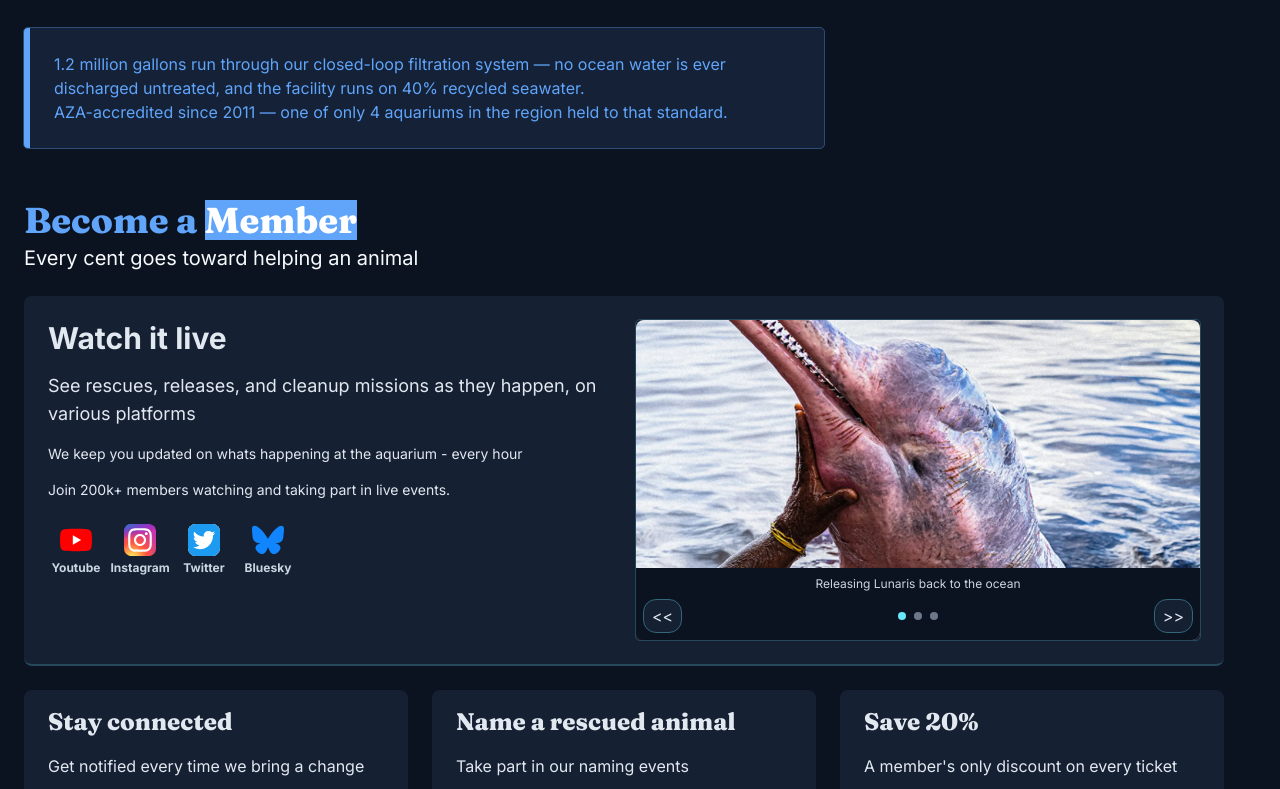
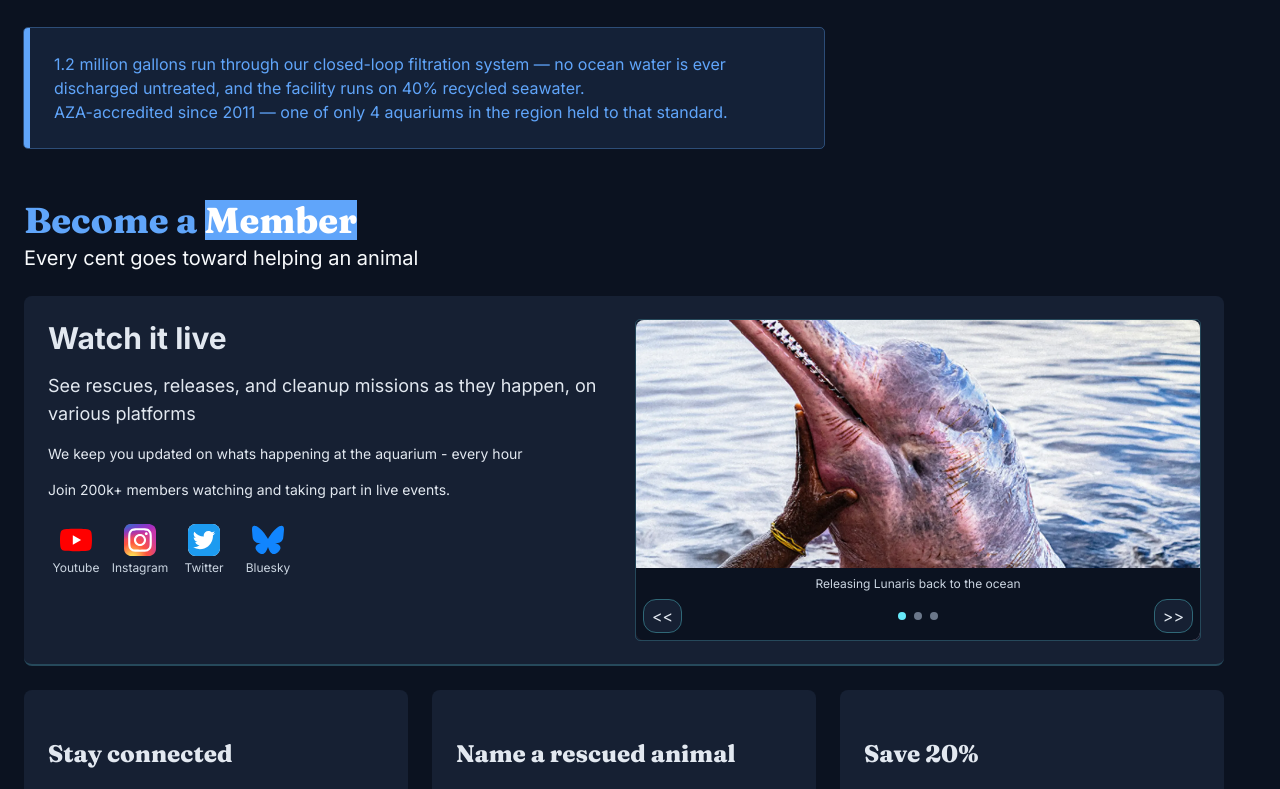
Before and after one commit to Bijay-Codes/Aquarium-site, a React (Vite) app: page / in a window 1280 px wide. Shown: the part 2000-2789 px from the top of the page. Built offline with nearby package versions, Linux system fonts and the light colour scheme.

Commit message:
small ui changes to navbar and footer

```diff
--- a/src/components/footer.jsx
+++ b/src/components/footer.jsx
@@ -5,7 +5,7 @@ export function Footer() {
         <m.footer
             initial={{ opacity: 0, y: 20 }}
             whileInView={{ opacity: 1, y: 0 }}
-            viewport={{ once: false, amount: 0.3 }}
+            viewport={{ once: true, amount: 0.2 }}
             transition={{ duration: 0.3, ease: 'easeInOut' }}
             className="bg-surface-bg text-surface-fg mt-16 border-t-2 border-accent-bg/30">
             <div className="gap-6 p-6 grid grid-cols-2 max-w-180">
--- a/src/components/herosection.jsx
+++ b/src/components/herosection.jsx
@@ -66,7 +66,8 @@ function CTA() {
             variants={children}
             whileHover={{
                 y: 2,
-                background: 'linear-gradient(135deg, var(--color-primary-bg), var(--color-accent-bg))'
+                background: 'linear-gradient(135deg, var(--color-primary-bg), var(--color-accent-bg))',
+                color: 'var(--color-primary-fg)'
             }}
             transition={{ type: 'spring', stiffness: 100, damping: 10 }}
             className="bg-accent-bg text-accent-fg font-head
@@ -82,12 +83,12 @@ function SecondMessage() {
             className="flex md:p-6 flex-col justify-start items-start
          text-white/80 text-shadow-sm text-shadow-black text-lg">
             <p>
-                Every ticket helps us to fund an animal rescue
+                Every ticket helps us to fund an animal rescue, know more about us below
             </p>
-            <button
+            <a href='#members'
                 className="text-sm font-extrabold underline underline-offset-2 text-white/80 hover:text-white">
                 learn more &gt;&gt;
-            </button>
+            </a>
         </m.div>
     )
 }
--- a/src/components/joinMembership.jsx
+++ b/src/components/joinMembership.jsx
@@ -69,15 +69,17 @@ export function JoinMembership() {
                     <m.div
                         whileHover={{
                             outline: '1px solid var(--color-primary-bg)',
-                            y: -2
+                            y: -1
                         }}
-                        initial={{ opacity: 0.8, y: 15 }}
+                        initial={{ opacity: 0.2, y: 15 }}
                         whileInView={{ opacity: 1, y: 0 }}
                         viewport={{ once: false }}
                         transition={{ duration: 0.4, type: 'tween' }}
                         key={benifit.title}
-                        className='flex flex-col gap-4 text-surface-fg
-                        bg-surface-bg w-full px-6 py-4 rounded-lg'>
+                        className='flex flex-col items-start justify-start gap-4 text-surface-fg
+                        bg-surface-bg w-full px-6 sm:py-4 rounded-lg'>
+                        <span />
+                        <span />
                         <h3 className='text-2xl font-extrabold font-head'>{benifit.title}</h3>
                         <h4 className='text-md'>{benifit.subTitle}</h4>
                         <p className="leading-6">{benifit.description}</p>
@@ -92,13 +94,26 @@ export function JoinMembership() {
     )
 }
 
+const iconContainer = {
+    hidden: {},
+    visible: { transitions: { staggerChildren: 0.2, delayChildren: 0.4 } }
+}
+const icons = {
+    hidden: { x: -10 },
+    visible: { opacity: 1, x: 0 }
+}
 export function SocialIcons() {
     const socialIconClass = 'flex flex-col items-center justify-center gap-1 w-10';
     const iconWrapClass = 'w-6 h-6 sm:h-8 sm:w-8 flex items-center justify-center';
-    const linkStyles = 'text-xs text-center font-bold text-surface-muted-fg';
+    const linkStyles = 'text-xs text-center font-medium text-surface-muted-fg';
+    const childrenMotions = { duration: 0.3, ease: 'easeInOut' }
     return (
-        <div className="flex gap-6 justify-start p-2">
-            <div className={socialIconClass}>
+        <m.div className="flex gap-6 justify-start sm:p-2"
+            variants={iconContainer}
+            initial='hidden'
+            whileInView='visible'
+            viewport={{ once: false, amount: 0.5 }}>
+            <m.div variants={icons} transition={childrenMotions} className={socialIconClass}>
                 <div className={iconWrapClass}>
                     <svg xmlns="http://www.w3.org/2000/svg" viewBox="0 0 512 512" className="w-full h-full">
                         <path fill="red" d="M501.3 132.8c-5.9-22-23.2-39.4-45.3-45.3c-39.9-10.7-200-10.7-200-10.7s-160.1 0-200 10.7c-22 5.9-39.4 23.2-45.3 45.3C0 172.7 0 256 0 256s0 83.3 10.7 123.2c5.9 22 23.2 39.4 45.3 45.3c39.9 10.7 200 10.7 200 10.7s160.1 0 200-10.7c22-5.9 39.4-23.2 45.3-45.3C512 339.3 512 256 512 256s0-83.3-10.7-123.2"></path>
@@ -106,9 +121,9 @@ export function SocialIcons() {
                     </svg>
                 </div>
                 <span className={linkStyles}>Youtube</span>
-            </div>
+            </m.div>
 
-            <div className={socialIconClass}>
+            <m.div variants={icons} transition={childrenMotions} className={socialIconClass}>
                 <div className={iconWrapClass}>
                     <svg xmlns="http://www.w3.org/2000/svg" viewBox="0 0 512 512" className="w-full h-full">
                         <radialGradient id="SVGZnQWPd8Y" cx={-286.878} cy={685.721} r={255.952} gradientTransform="matrix(0 -1.982 1.8439 0 -1128.4 -17.235)" gradientUnits="userSpaceOnUse">
@@ -128,9 +143,9 @@ export function SocialIcons() {
                     </svg>
                 </div>
                 <span className={linkStyles}>Instagram</span>
-            </div>
+            </m.div>
 
-            <div className={socialIconClass}>
+            <m.div variants={icons} transition={childrenMotions} className={socialIconClass}>
                 <div className={iconWrapClass}>
                     <svg xmlns="http://www.w3.org/2000/svg" viewBox="0 0 256 256" className="w-full h-full">
                         <g fill="none">
@@ -141,17 +156,17 @@ export function SocialIcons() {
                     </svg>
                 </div>
                 <span className={linkStyles}>Twitter</span>
-            </div>
+            </m.div>
 
-            <div className={socialIconClass}>
+            <m.div variants={icons} transition={childrenMotions} className={socialIconClass}>
                 <div className={iconWrapClass}>
                     <svg xmlns="http://www.w3.org/2000/svg" viewBox="0 0 256 226" className="w-full h-full">
                         <path fill="#1185fe" d="M55.491 15.172c29.35 22.035 60.917 66.712 72.509 90.686c11.592-23.974 43.159-68.651 72.509-90.686C221.686-.727 256-13.028 256 26.116c0 7.818-4.482 65.674-7.111 75.068c-9.138 32.654-42.436 40.983-72.057 35.942c51.775 8.812 64.946 38 36.501 67.187c-54.021 55.433-77.644-13.908-83.696-31.676c-1.11-3.257-1.63-4.78-1.637-3.485c-.008-1.296-.527.228-1.637 3.485c-6.052 17.768-29.675 87.11-83.696 31.676c-28.445-29.187-15.274-58.375 36.5-67.187c-29.62 5.041-62.918-3.288-72.056-35.942C4.482 91.79 0 33.934 0 26.116C0-13.028 34.314-.727 55.491 15.172"></path>
                     </svg>
                 </div>
                 <span className={linkStyles}>Bluesky</span>
-            </div>
-        </div>
+            </m.div>
+        </m.div>
     )
 }
 
--- a/src/components/mission.jsx
+++ b/src/components/mission.jsx
@@ -3,7 +3,7 @@ import { proofProgrames } from "../data/proof"
 import { Heading } from '../util/slectedText'
 export function Mission() {
     return (
-        <section className="p-6 flex flex-col gap-12" id='mission'>
+        <section className="p-6 flex flex-col gap-12" id='members'>
             <m.div
                 initial={{ x: 24 }}
                 whileInView={{ x: 0 }}
--- a/src/components/navbar.jsx
+++ b/src/components/navbar.jsx
@@ -34,7 +34,7 @@ function Logo() {
 
 function ThemeSwitcher({ toggle, theme }) {
     return (
-        <button onClick={toggle} className='w-7 h-7 p-1.5 sm:w-10 sm:h-10 sm:p-2.5 bg-surface-muted-bg outline outline-accent-fg/50 rounded-full sm:rounded-lg hover:bg-page-fg hover:text-page-bg' aria-label='Switch theme'>
+        <button onClick={toggle} className='w-7 h-7 p-1.5 sm:w-10 sm:h-10 sm:p-2.5 bg-surface-muted-bg outline outline-accent-fg/80 rounded-full sm:rounded-lg hover:bg-page-fg hover:text-page-bg' aria-label='Switch theme'>
             {theme === 'dark' ?
                 <svg xmlns="http://www.w3.org/2000/svg" fill="currentColor" viewBox="0 0 16 16">
                     <path d="M12 8a4 4 0 1 1-8 0 4 4 0 0 1 8 0M8 0a.5.5 0 0 1 .5.5v2a.5.5 0 0 1-1 0v-2A.5.5 0 0 1 8 0m0 13a.5.5 0 0 1 .5.5v2a.5.5 0 0 1-1 0v-2A.5.5 0 0 1 8 13m8-5a.5.5 0 0 1-.5.5h-2a.5.5 0 0 1 0-1h2a.5.5 0 0 1 .5.5M3 8a.5.5 0 0 1-.5.5h-2a.5.5 0 0 1 0-1h2A.5.5 0 0 1 3 8m10.657-5.657a.5.5 0 0 1 0 .707l-1.414 1.415a.5.5 0 1 1-.707-.708l1.414-1.414a.5.5 0 0 1 .707 0m-9.193 9.193a.5.5 0 0 1 0 .707L3.05 13.657a.5.5 0 0 1-.707-.707l1.414-1.414a.5.5 0 0 1 .707 0m9.193 2.121a.5.5 0 0 1-.707 0l-1.414-1.414a.5.5 0 0 1 .707-.707l1.414 1.414a.5.5 0 0 1 0 .707M4.464 4.465a.5.5 0 0 1-.707 0L2.343 3.05a.5.5 0 1 1 .707-.707l1.414 1.414a.5.5 0 0 1 0 .708" />
@@ -51,7 +51,7 @@ function ThemeSwitcher({ toggle, theme }) {
 function Menu() {
     return (
         <div className="bg-primary-bg text-primary-fg
-            hover:bg-primary-bg/70 hover:text-primary-fg active:bg-accent-bg active:text-accent-fg
+            hover:bg-accent-bg hover:text-primary-fg active:bg-accent-bg/80 active:text-accent-fg/60
             w-7 h-7 sm:h-10 sm:w-10 aspect-square rounded p-1 sm:p-2
             inline-flex items-center justify-center">
             <svg xmlns="http://www.w3.org/2000/svg" fill="currentColor" viewBox="0 0 16 16">
@@ -64,11 +64,13 @@ function Menu() {
 
 function MenuCTA() {
     return (
-        <div className="ml-auto gap-6 sm:text-xl text-sm sm:flex hidden sm:items-center">
-            <button className="font-extrabold hover:scale-102 hover:bg-page-fg hover:text-page-bg px-2 py-0.5 h-fit rounded">
+        <div className="ml-auto gap-4 sm:text-xl text-sm sm:flex hidden sm:items-center">
+            <button className="font-extrabold px-2 py-0.5 h-fit rounded
+            hover:font-extrabold hover:bg-primary-fg hover:text-primary-bg hover:outline-2 outline outline-primary-bg/40">
                 Tickets
             </button>
-            <button className="rounded hover:scale-102 hover:bg-page-fg hover:text-page-bg px-2 py-0.5 h-fit">Shows</button>
+            <button className="rounded font-extrabold px-2 py-0.5 h-fit
+            hover:bg-primary-fg hover:text-primary-bg hover:outline-2 outline outline-primary-bg/40">Shows</button>
         </div>
     )
 }
```
